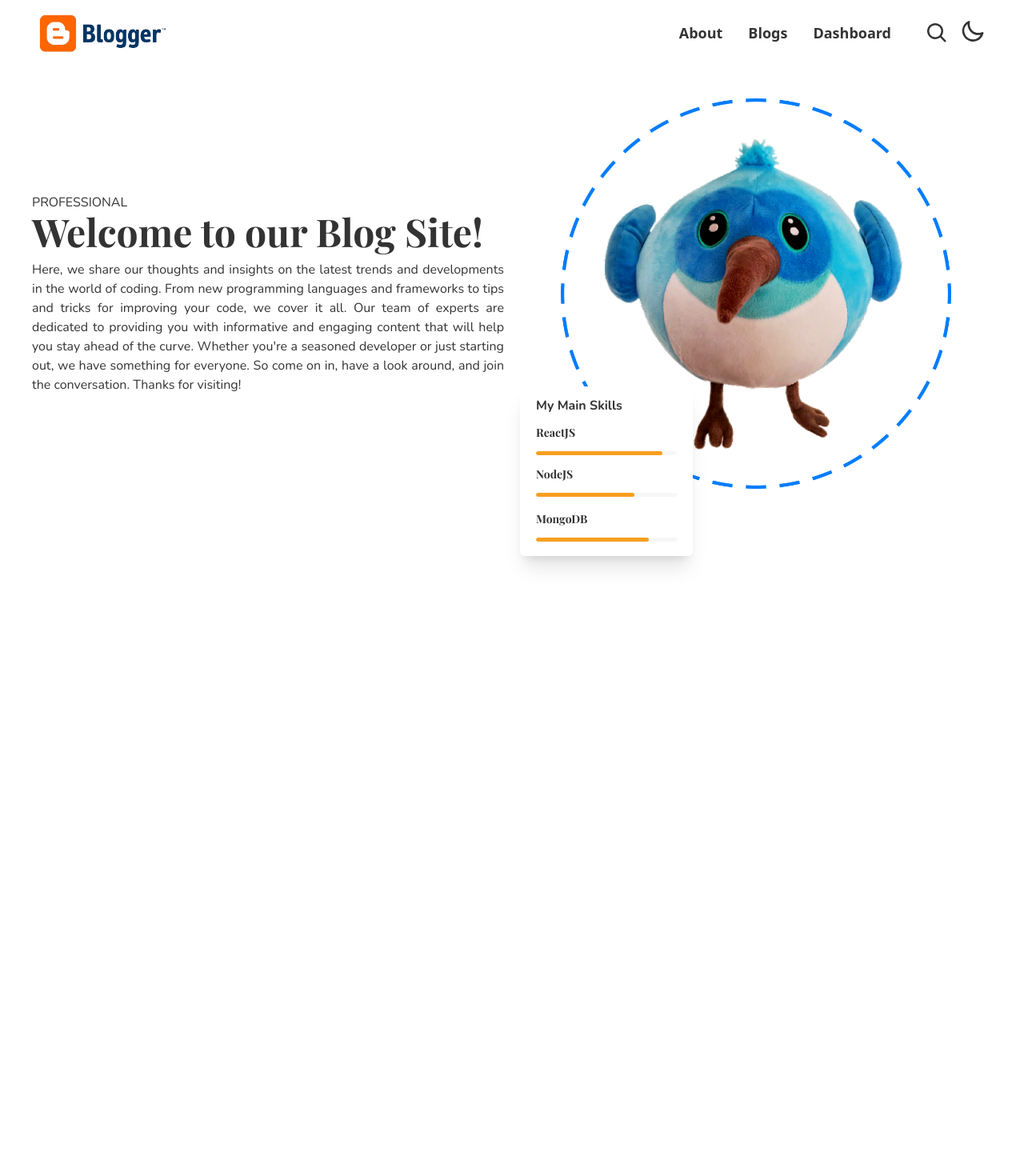
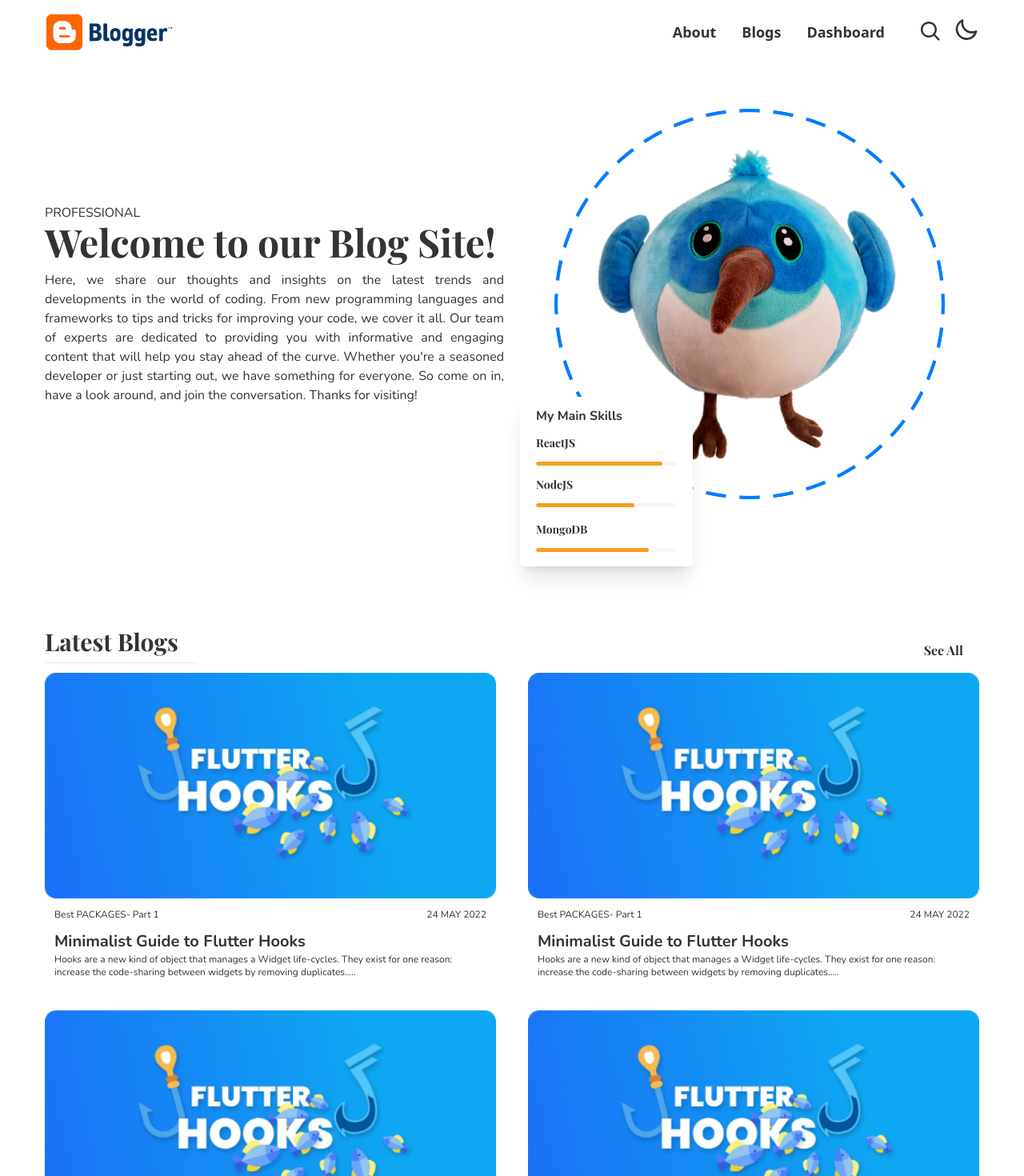
Before and after one commit to ImRanKhan81m/Blog-Site-Risosi, a React (Create React App) app: page / in a window 1280 px wide. Shown: the top 1470 px of the page at 80% size. Before the commit the page ends 800 px from the top, so only its background shows below. Built offline with nearby package versions, Linux system fonts and the light colour scheme; no server answers; a web font is replaced by a local one.

Commit message:
banner done

```diff
--- a/src/App.css
+++ b/src/App.css
@@ -28,4 +28,5 @@ h6 {
   /* padding: 3rem 10%; */
   max-width: 1200px;
   margin:0 auto;
+  padding: 0 1rem;
 }
--- a/src/App.js
+++ b/src/App.js
@@ -29,7 +29,6 @@ function App() {
     AOS.init();
   }, []);
 
-  // making theme dark
   const [dark, setDark] = useState(false);
 
   console.log(dark)
@@ -37,17 +36,6 @@ function App() {
   const valueObj = {
     setDark
   };
-
-  const compareUser = useMemo(() => {
-    return users?.find(user => user?.userInfo?.email === authUser?.email)
-  }, [authUser, users])
-
-  // console.log(compareUser)
-  useEffect(() => {
-    setSignedInUser(compareUser)
-  }, [compareUser])
-
-  // console.log(signedInUser);
 
 
   return (
--- a/src/component/Banner/Banner.js
+++ b/src/component/Banner/Banner.js
@@ -5,7 +5,7 @@ import './Banner.css'
 const Banner = () => {
     return (
         <div className='mid-container'>
-            <div className='mt-10 flex items-center gap-5'>
+            <div className='mt-14 flex items-center gap-5'>
                 <div className='w-[50%]'>
                     <p>PROFESSIONAL</p>
                     <h1 className='font-bold text-5xl'>Welcome to our Blog Site!</h1>
--- /dev/null
+++ b/src/component/LatestBlog/LatestBlog.js
@@ -0,0 +1,23 @@
+import React from 'react';
+import LatestBlogItem from './LatestBlogItem';
+
+const LatestBlog = () => {
+    return (
+        <div className='mid-container'>
+            <div className='mt-40 pb-10'>
+                <div className='flex justify-between items-center'>
+                    <h1 className='text-3xl font-bold mb-3 border-b-[1px] w-48 pb-2'>Latest Blogs</h1>
+                    <h1 className='font-bold cursor-pointer mr-5'>See All</h1>
+                </div>
+                <div className='grid grid-cols-2 gap-10'>
+                    <LatestBlogItem />
+                    <LatestBlogItem />
+                    <LatestBlogItem />
+                    <LatestBlogItem />
+                </div>
+            </div>
+        </div>
+    );
+};
+
+export default LatestBlog;
--- /dev/null
+++ b/src/component/LatestBlog/LatestBlogItem.js
@@ -0,0 +1,20 @@
+import React from 'react';
+import img from '../../assets/image 21.png'
+
+const LatestBlogItem = () => {
+    return (
+        <div>
+            <img className='w-full' src={img} alt="" />
+            <div className='px-3'>
+                <div className='text-xs flex justify-between my-3'>
+                    <p>Best PACKAGES- Part 1</p>
+                    <p>24 MAY 2022</p>
+                </div>
+                <h6 className='font-bold text-xl cursor-pointer'>Minimalist Guide to Flutter Hooks</h6>
+                <p className='text-xs'>Hooks are a new kind of object that manages a Widget life-cycles. They exist for one reason: increase the code-sharing between widgets by removing duplicates.....</p>
+            </div>
+        </div>
+    );
+};
+
+export default LatestBlogItem;
--- /dev/null
+++ b/src/component/LatestBlog/SocialLinked.js
@@ -0,0 +1,34 @@
+import React from 'react';
+import { ImFacebook } from 'react-icons/im';
+import { FaTwitter } from 'react-icons/fa';
+import { GrInstagram } from 'react-icons/gr';
+import { RiLinkedinFill } from 'react-icons/ri';
+
+const SocialLinked = () => {
+    return (
+        <div className='mt-3 grid lg:grid-cols-1 md:grid-cols-1 sm:grid-cols-2 gap-x-5'>
+            <div className=' flex items-center justify-between bg-[#1a6dd4] rounded pr-3 mb-3 cursor-pointer'>
+                <span className='font-bold text-white h-10 w-10 bg-[#1865c5] flex items-center rounded justify-center'><ImFacebook /></span>
+                <h2 className='font-semibold text-white'>Facebook</h2>
+                <h3 className='font-bold text-white'>12.1K</h3>
+            </div>
+            <div className=' flex items-center justify-between bg-[#55acef] rounded pr-3 mb-3 cursor-pointer'>
+                <span className='font-bold text-white h-10 w-10 bg-[#4fa0de] flex items-center rounded justify-center'><FaTwitter /></span>
+                <h2 className='font-semibold text-white'>Twitter</h2>
+                <h3 className='font-bold text-white'>68.9K</h3>
+            </div>
+            <div className=' flex items-center justify-between bg-[#c13584] rounded pr-3 mb-3 cursor-pointer'>
+                <span className='font-bold text-white h-10 w-10 bg-[#b3317b] flex items-center rounded justify-center'><GrInstagram /></span>
+                <h2 className='font-semibold text-white'>Instagram</h2>
+                <h3 className='font-bold text-white'>46.4K</h3>
+            </div>
+            <div className=' flex items-center justify-between bg-[#e4223e] rounded pr-3 mb-3 cursor-pointer'>
+                <span className='font-bold text-white h-10 w-10 bg-[#d4203a] flex items-center rounded justify-center'><RiLinkedinFill /></span>
+                <h2 className='font-semibold text-white'>LinkedIn</h2>
+                <h3 className='font-bold text-white'>17.6K</h3>
+            </div>
+        </div>
+    );
+};
+
+export default SocialLinked;
--- a/src/component/Shared/Navbar.js
+++ b/src/component/Shared/Navbar.js
@@ -11,8 +11,8 @@ const Navbar = () => {
     const { setDark } = useContext(articleDataContext);
 
     return (
-        <div className='mid-container py-2'>
-            <div className="navbar bg-base-100 ">
+        <div className=' py-2'>
+            <div className="navbar bg-base-100 px-0 mid-container">
                 <div className="navbar-start">
                     <div className="dropdown">
                         <label tabIndex={0} className="btn btn-ghost lg:hidden">
--- a/src/pages/Home.js
+++ b/src/pages/Home.js
@@ -1,10 +1,12 @@
 import React from 'react';
 import Banner from '../component/Banner/Banner';
+import LatestBlog from '../component/LatestBlog/LatestBlog';
 
 const Home = () => {
     return (
         <div>
            <Banner/>
+           <LatestBlog/>
         </div>
     );
 };
--- a/tailwind.config.js
+++ b/tailwind.config.js
@@ -16,19 +16,19 @@ module.exports = {
           error: "#FA5C5C",
         },
       },
-      {
-        dark: {
-          primary: "#F59E0B",
-          secondary:"#ffff",
-          accent: "#090A27",
-          neutral: "#dfdfef",
-          "base-100": "#090A27",
-          info: "#98A8DD",
-          success: "#27ae60",
-          warning: "#130f40",
-          error: "#FB7185",
-        },
-      },
+      // {
+      //   dark: {
+      //     primary: "#F59E0B",
+      //     secondary:"#ffff",
+      //     accent: "#090A27",
+      //     neutral: "#dfdfef",
+      //     "base-100": "#090A27",
+      //     info: "#98A8DD",
+      //     success: "#27ae60",
+      //     warning: "#130f40",
+      //     error: "#FB7185",
+      //   },
+      // },
     ],
   },
   plugins: [require("daisyui")],
```
Also changed, not shown: src/assets/image 21.png (added).
